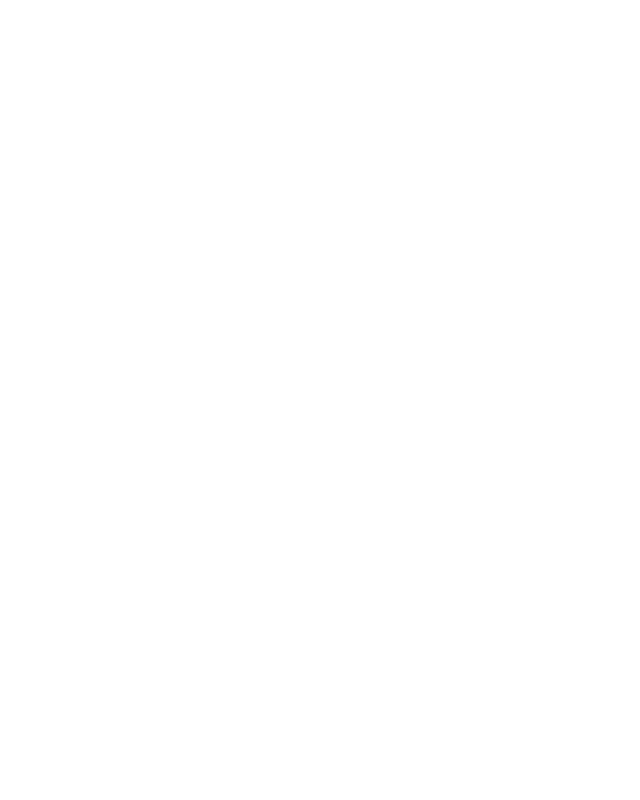
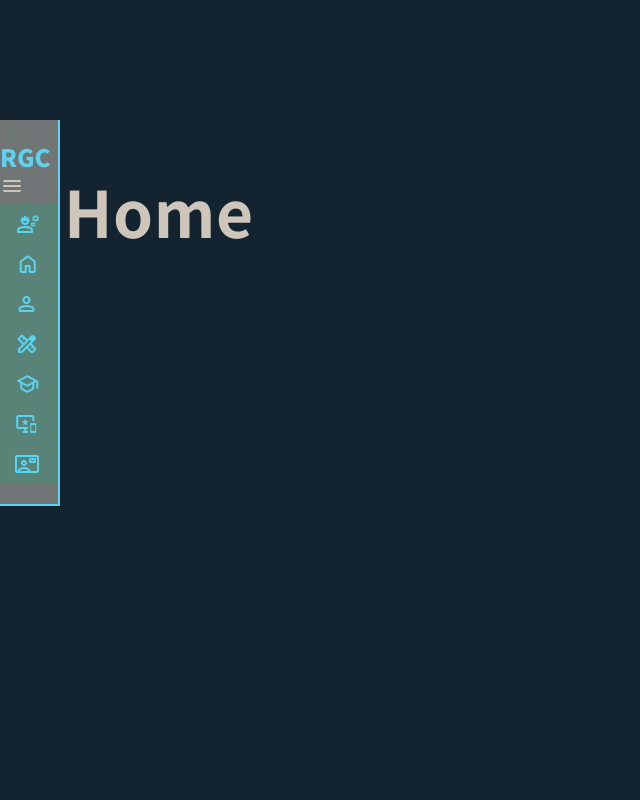
Before and after one commit to rmlgc/VueLanding, a Vue app: page / in a window 1280 px wide. Shown: the part 680-1480 px from the top of the page, without its empty margins (0-640 px from the left). Before the commit the page ends 800 px from the top, so only its background shows below. Built offline with nearby package versions, Linux system fonts and the light colour scheme.

Commit message:
theme base start

```diff
--- a/index.html
+++ b/index.html
@@ -1,13 +1,19 @@
 <!DOCTYPE html>
 <html lang="en">
-  <head>
+<head>
     <meta charset="UTF-8">
     <link rel="icon" href="/favicon.ico">
     <meta name="viewport" content="width=device-width, initial-scale=1.0">
     <title>Vite App</title>
-  </head>
-  <body>
-    <div id="app"></div>
-    <script type="module" src="/src/main.ts"></script>
-  </body>
+    <link rel="preconnect" href="https://fonts.googleapis.com">
+    <link rel="preconnect" href="https://fonts.gstatic.com" crossorigin>
+    <link href="https://fonts.googleapis.com/css2?family=Noto+Sans+JP:wght@300;500;700;900&family=Poppins:wght@400;500;700;900&display=swap"
+          rel="stylesheet">
+    <link href="https://fonts.googleapis.com/css2?family=Material+Symbols+Outlined" rel="stylesheet" />
+    <link rel="stylesheet" href="https://fonts.googleapis.com/css2?family=Material+Symbols+Outlined:opsz,wght,FILL,GRAD@20..48,100..700,0..1,-50..200" />
+    <link rel="stylesheet" href="https://fonts.googleapis.com/css2?family=Material+Symbols+Rounded:opsz,wght,FILL,GRAD@20..48,100..700,0..1,-50..200" />
+</head>
+<body id="app">
+<script type="module" src="/src/main.ts"></script>
+</body>
 </html>
--- a/package.json
+++ b/package.json
@@ -11,13 +11,17 @@
     "build-only": "vite build",
     "type-check": "vue-tsc --noEmit -p tsconfig.vitest.json --composite false",
     "lint": "eslint . --ext .vue,.js,.jsx,.cjs,.mjs,.ts,.tsx,.cts,.mts --fix --ignore-path .gitignore",
-    "coverage": "vitest run --coverage"
+    "coverage": "vitest run --coverage",
+    "publish-gh": "git subtree push --prefix dist origin gh-pages"
   },
   "dependencies": {
     "@playwright/test": "^1.28.1",
     "@rushstack/eslint-patch": "^1.1.4",
     "@vitejs/plugin-vue": "^4.0.0",
+    "@vueuse/components": "^9.9.0",
+    "@vueuse/core": "^9.9.0",
     "pinia": "^2.0.28",
+    "typeit": "^8.7.1",
     "vite": "^4.0.0",
     "vue": "^3.2.45",
     "vue-router": "^4.1.6"
--- a/src/App.vue
+++ b/src/App.vue
@@ -1,47 +1,219 @@
 <script setup lang="ts">
+import {ref, onMounted} from 'vue'
+import {useIntersectionObserver} from '@vueuse/core'
+
+import WipPage from '@/components/Landing/WipPage.vue'
+
+const elHome = ref(null)
+const elHomeIsVisible = ref(false)
+const elWip = ref(null)
+const elWipIsVisible = ref(false)
+const elAboutMe = ref(null)
+const elAboutMeIsVisible = ref(false)
+const elService = ref(null)
+const elServiceIsVisible = ref(false)
+const elResume = ref(null)
+const elResumeIsVisible = ref(false)
+const elPortfolio = ref(null)
+const elPortfolioIsVisible = ref(false)
+const elContact = ref(null)
+const elContactIsVisible = ref(false)
+
+const isMenuOpen = ref(false)
+
+const scrollTo = (elemento: any) => {
+  console.log(elemento)
+  let targetElemnt = elemento;
+  if (elemento.$el) {
+    targetElemnt = elemento.$el
+  }
+  targetElemnt.scrollIntoView({behavior: "smooth"})
+
+}
+
+onMounted(()=>{
+  let options = {
+    margin:'10%',
+  }
+
+  initIntersection(elWip.value.$el, elWipIsVisible, document.querySelector('body'), options)
+  initIntersection(elHome.value, elHomeIsVisible, document.querySelector('body'), options)
+  initIntersection(elAboutMe.value, elAboutMeIsVisible, document.querySelector('body'), options)
+  initIntersection(elService.value, elServiceIsVisible, document.querySelector('body'), options)
+  initIntersection(elResume.value, elResumeIsVisible, document.querySelector('body'), options)
+  initIntersection(elPortfolio.value, elPortfolioIsVisible, document.querySelector('body'), options)
+  initIntersection(elContact.value, elContactIsVisible, document.querySelector('body'), options)
+
+})
+
+const initIntersection = (element:any, elementIsVisible:any, elementScroll:any,  newOptions = {})=>{
+  let options = {
+    threshold:0.5,
+    ...newOptions
+  }
+
+  console.log(element)
+  console.log(options)
+  useIntersectionObserver(
+    element,
+    ([{isIntersecting}], observerElement) => {
+      elementIsVisible.value = isIntersecting
+    },
+    options
+  )
+}
 
 </script>
 
 <template>
+  <WipPage id="elWip" ref="elWip" class="content-full"></WipPage>
   <main>
-    <section>
-      <div>
-        <h1 class="text--interact text-center">
-        <span class="text-increase">
-          W</span>
-        <span class="text-reduces">ork
-        </span>
-        <span class="text-increase">I</span>
-        <span class="text-reduces">n
-        </span>
-        <span class="text-increase">
-          P</span>
-        <span class="text-reduces">rogress
-        </span>
-        </h1>
+    <header @click.self="isMenuOpen=!isMenuOpen" :class="`${isMenuOpen ? 'open' : ''}`">
+      <div
+        :class="`header-menu ${isMenuOpen ? 'header-menu-full bg-glass--fat' : 'bg-glass--slim'} bg-glass-secondary `">
+        <div class="header-menu-title">
+          <a href="https://linktr.ee/rommelgc" target="_blank" class="decoration-none text-spacing-none">
+            <span class="text-increase">R</span>
+            <span class="text-reduces">ommel</span>
+            <span class="text-increase">G</span>
+            <span class="text-reduces">arcia</span>
+            <span class="text-increase">C</span>
+            <span class="text-reduces">oronado</span>
+            {{ }}
+          </a>
+          <div class="header-menu-btn" @click="isMenuOpen=!isMenuOpen">
+            <span v-if="isMenuOpen" class="material-symbols-rounded">close</span>
+            <span v-else class="material-symbols-rounded">menu</span>
+          </div>
+        </div>
+        <div class="header-menu-content">
+          <a @click="scrollTo(elWip)" :class="`header-menu-link ${elWipIsVisible ? 'active' : ''}`"> <span
+            class="material-symbols-rounded">
+engineering
+</span>Wip</a>
+          <a @click="scrollTo(elHome)" :class="`header-menu-link ${elHomeIsVisible ? 'active' : ''}`"> <span
+            class="material-symbols-rounded">
+home
+</span> Home</a>
+          <a @click="scrollTo(elAboutMe)" :class="`header-menu-link ${elAboutMeIsVisible ? 'active' : ''}`"><span
+            class="material-symbols-rounded">
+person
+</span> About me</a>
+          <a @click="scrollTo(elService)" :class="`header-menu-link ${elServiceIsVisible ? 'active' : ''}`"><span
+            class="material-symbols-rounded">
+design_services
+</span> Service</a>
+          <a @click="scrollTo(elResume)" :class="`header-menu-link ${elResumeIsVisible ? 'active' : ''}`"><span
+            class="material-symbols-rounded">
+school
+</span> Resume</a>
+          <a @click="scrollTo(elPortfolio)" :class="`header-menu-link ${elPortfolioIsVisible ? 'active' : ''}`"><span
+            class="material-symbols-rounded">
+important_devices
+</span> Portfolio</a>
+          <a @click="scrollTo(elContact)" :class="`header-menu-link ${elContactIsVisible ? 'active' : ''}`"><span
+            class="material-symbols-rounded">
+contact_mail
+</span> Contact</a>
+        </div>
       </div>
-    </section>
+    </header>
+    <div class="main-content">
+      <section id="elHome" ref="elHome" class="section-card">
+        <h2 class="text-h1"> Home </h2>
+      </section>
+      <section id="elAboutMe" ref="elAboutMe" class="content section-card">
+        <h2 class="text-h2"> About me </h2>
+      </section>
+      <section id="elService" ref="elService" class="content section-card">
+        <h2 class="text-h3"> Service </h2>
+      </section>
+      <section id="elResume" ref="elResume" class="content section-card">
+        <h2 class="text-h4"> Experience </h2>
+        <h2 class="text-h5"> Resume </h2>
+      </section>
+      <section id="elPortfolio" ref="elPortfolio" class="content section-card">
+        <h2 class="text-h6"> Portfolio </h2>
+      </section>
+      <section id="elContact" ref="elContact" class="content section-card">
+        <h2 class="text-h1"> Contact </h2>
+      </section>
+      <footer>
+        <a href="https://linktr.ee/rommelgc" target="_blank">Rommel Garcia Coronado</a>
+      </footer>
+    </div>
   </main>
 </template>
 
 <style lang="scss">
-.text{
-  &-increase{
-    font-size: 10rem;
-  .text--interact:hover &,
-  &.text--interact:hover{
-    font-size: 4rem;
+.decoration-none {
+  text-decoration: none;
+}
+
+.text {
+  &-spacing-none {
+    letter-spacing: 0rem;
   }
-  }
-  &-reduces{
-    font-size: 0;
+
+  &-increase {
+    font-size: 1.2rem;
+    transition: font-size 1s cubic-bezier(.68, -0.55, .27, 1.55);
+    font-weight: 900;
+
     .text--interact:hover &,
-    &.text--interact:hover{
-      font-size: 4rem;
+    &.text--interact:hover,
+    .open & {
+      font-size: 1rem;
     }
   }
-  &-center{
-    text-align: center;
+
+  &-reduces {
+    font-size: 0;
+    transition: font-size 1s cubic-bezier(.68, -0.55, .27, 1.55);
+    font-weight: 900;
+
+    .text--interact:hover &,
+    &.text--interact:hover,
+    .open & {
+      font-size: 1rem;
+    }
+  }
+}
+
+.header-menu {
+  z-index: 10;
+  font-size: inherit;
+  color: var(--text-color);
+  transition: width 1s cubic-bezier(.68, -0.55, .27, 1.25), font-size 0.7s cubic-bezier(.68, -0.55, .27, 1.55);
+  padding: 20px 0px;
+  border-bottom: chocolate 2px solid;
+  border-right: chocolate 2px solid;
+  border-right-color: var(--link-color);
+  border-bottom-color: var(--link-color);
+  width: 60px;
+
+  &-full {
+    width: 100vw;
+    color: var(--background-color);
+    backdrop-filter: blur(5px);
+    font-size: inherit;
+    transition: width 0.5s cubic-bezier(.68, 0, .27, 1.50), font-size 1.75s cubic-bezier(.68, -0.55, .27, 1.55);
+  }
+
+  &-link {
+    display: flex;
+    gap: 0px;
+    justify-content: center;
+    align-items: center;
+    padding: 8px 12px;
+    font-size: 0px;
+    text-align: left;
+    cursor: pointer;
+    .open & {
+      gap: 20px;
+      font-size: 1.5rem;
+      justify-content: end;
+    }
   }
 }
 </style>
--- a/src/assets/base.css
+++ b/src/assets/base.css
@@ -1,52 +1,22 @@
 /* color palette from <https://github.com/vuejs/theme> */
+@import url('https://fonts.googleapis.com/css2?family=Noto+Sans+JP:wght@300;500;700;900&family=Poppins:wght@400;500;700;900&display=swap');
+
 :root {
-  --vt-c-white: #ffffff;
-  --vt-c-white-soft: #f8f8f8;
-  --vt-c-white-mute: #f2f2f2;
-
-  --vt-c-black: #181818;
-  --vt-c-black-soft: #222222;
-  --vt-c-black-mute: #282828;
-
-  --vt-c-indigo: #2c3e50;
-
-  --vt-c-divider-light-1: rgba(60, 60, 60, 0.29);
-  --vt-c-divider-light-2: rgba(60, 60, 60, 0.12);
-  --vt-c-divider-dark-1: rgba(84, 84, 84, 0.65);
-  --vt-c-divider-dark-2: rgba(84, 84, 84, 0.48);
-
-  --vt-c-text-light-1: var(--vt-c-indigo);
-  --vt-c-text-light-2: rgba(60, 60, 60, 0.66);
-  --vt-c-text-dark-1: var(--vt-c-white);
-  --vt-c-text-dark-2: rgba(235, 235, 235, 0.64);
+    --text-color: hsl(36deg 17% 77%);
+    --text-color-opacity: hsl(36deg 17% 77% /50%);
+    --background-color: hsl(204deg 44% 13%);
+    --background-color-opacity: hsl(204deg 44% 13% /50%);
+    --link-color: hsl(192deg 84% 65%);
+    --link-color-opacity: hsl(192deg 84% 65% /50%);
 }
 
 /* semantic color variables for this project */
 :root {
-  --color-background: var(--vt-c-white);
-  --color-background-soft: var(--vt-c-white-soft);
-  --color-background-mute: var(--vt-c-white-mute);
-
-  --color-border: var(--vt-c-divider-light-2);
-  --color-border-hover: var(--vt-c-divider-light-1);
-
-  --color-heading: var(--vt-c-text-light-1);
-  --color-text: var(--vt-c-text-light-1);
-
-  --section-gap: 160px;
 }
 
 @media (prefers-color-scheme: dark) {
     :root {
-    --color-background: var(--vt-c-black);
-    --color-background-soft: var(--vt-c-black-soft);
-    --color-background-mute: var(--vt-c-black-mute);
 
-    --color-border: var(--vt-c-divider-dark-2);
-    --color-border-hover: var(--vt-c-divider-dark-1);
-
-    --color-heading: var(--vt-c-text-dark-1);
-    --color-text: var(--vt-c-text-dark-2);
     }
 }
 
@@ -56,18 +26,69 @@
     box-sizing: border-box;
     margin: 0;
     position: relative;
-  font-weight: normal;
+}
+
+html {
+    font-size: 20px;
 }
 
 body {
     min-height: 100vh;
-  color: var(--color-text);
-  background: var(--color-background);
     transition: all 0.5s;
-  line-height: 1.6;
-  font-family: Inter, -apple-system, BlinkMacSystemFont, 'Segoe UI', Roboto, Oxygen, Ubuntu,
+    background: var(--background-color);
+    color: var(--text-color);
+    line-height: 1.4;
+    letter-spacing: .03rem;
+    font-family: 'Noto Sans JP', 'Poppins', sans-serif, Inter, -apple-system, BlinkMacSystemFont, 'Segoe UI', Roboto, Oxygen, Ubuntu,
     Cantarell, 'Fira Sans', 'Droid Sans', 'Helvetica Neue', sans-serif;
     text-rendering: optimizeLegibility;
     -webkit-font-smoothing: antialiased;
     -moz-osx-font-smoothing: grayscale;
+    scroll-behavior: smooth;
 }
+
+h1, .text-h1, h2, .text-h2, h3, .text-h3,
+h4, .text-h4, h5, .text-h5, h6, .text-h6 {
+    margin: 20px 4px 0px 4px;
+}
+
+.text-body1, .text-body2 {
+    margin: 0px 4px 20px 4px;
+}
+
+.text-body2 {
+    font-weight: 100;
+}
+
+h1, .text-h1 {
+    font-size: 3.2rem;
+    line-height: 1.2;
+}
+
+h2, .text-h2 {
+    font-size: 2rem;
+}
+
+h3, .text-h3 {
+    font-size: 1.8rem;
+}
+
+h4, .text-h4 {
+    font-size: 1.6rem;
+}
+
+h5, .text-h5 {
+    font-size: 1.4rem;
+}
+
+h6, .text-h6 {
+    font-size: 1.2rem;
+}
+
+.text-center {
+    text-align: center;
+}
+
+.text-right {
+    text-align: right;
+}
--- a/src/assets/main.css
+++ b/src/assets/main.css
@@ -1,17 +1,70 @@
 @import './base.css';
 
 #app {
-  max-width: 1280px;
     margin: 0 auto;
-  font-weight: normal;
 }
 
-a,
-.green {
-  text-decoration: none;
-  color: hsla(160, 100%, 37%, 1);
-  transition: 0.4s;
+header, footer
+.content-full {
+    max-width: 2900px;
 }
+
+.content {
+    max-width: 1900px;
+    margin: 0px 8px;
+}
+
+.content-full {
+    max-width: 2900px;
+    margin: 0px;
+}
+
+.wrap-center {
+    display: flex;
+    justify-content: center;
+}
+
+a.active,
+a {
+    color: hsl(192deg 84% 65%);
+    transition: all 0.1s cubic-bezier(.68, -0.55, .27, 1.55);
+    cursor: pointer;
+}
+a:hover,
+a.active {
+    background-color: hsla(160, 100%, 37%, 0.2);
+}
+
+.wrap-center {
+
+}
+
+.bg-glass-primary{
+    background-color: var(--background-color-opacity);
+    backdrop-filter: blur(7px);
+}
+.bg-glass-secondary{
+    background-color: var(--text-color-opacity);
+    backdrop-filter: blur(7px);
+}
+.bg-glass-accent{
+    background-color: var(--link-color-opacity);
+    backdrop-filter: blur(7px);
+}
+
+.bg-glass{
+    backdrop-filter: blur(7px);
+}
+
+.bg-glass--slim{
+    backdrop-filter: blur(2px);
+}
+
+.bg-glass--fat{
+    backdrop-filter: blur(12px);
+}
+
+
 
 @media (hover: hover) {
     a:hover {
@@ -19,14 +72,32 @@
     }
 }
 
-@media (min-width: 1024px) {
-  body {
+main {
     display: flex;
-    place-items: center;
+    display: grid;
+    grid-template-columns: 60px minmax(300px, 1fr);
 }
 
-  #app {
-    display: grid;
-    grid-template-columns: 1fr ;
+footer {
+    min-height: 6vh;
 }
+
+main,
+section {
+    min-height: 100vh;
 }
+section {
+    padding: 32px 0px ;
+    margin-bottom: 32px;
+}
+
+header {
+    position: sticky;
+    top: 0px;
+    height: calc(100vh - calc(100vh - 100%));
+    max-height: 100vh;
+    z-index: 1;
+}
+header.open{
+    width: 100vw;
+}
--- /dev/null
+++ b/src/components/Landing/WipPage.vue
@@ -0,0 +1,79 @@
+<script>
+
+</script>
+<template>
+  <section class="wrap-center">
+    <div>
+      <h1 class="text--interact text-center">
+        <span class="text-increase">
+          W</span>
+        <span class="text-reduces">ork
+        </span>
+        <span class="text-increase">I</span>
+        <span class="text-reduces">n
+        </span>
+        <span class="text-increase">
+          P</span>
+        <span class="text-reduces">rogress
+        </span>
+      </h1>
+    </div>
+  </section>
+</template>
+<style scoped lang="scss">
+.text {
+  &-increase {
+    font-size: 8rem;
+    transition: font-size 1s cubic-bezier(.68, -0.55, .27, 1.55);
+    font-weight: 900;
+    animation: firstAnimationIncrease 3s cubic-bezier(.68, -0.55, .27, 1.55);
+
+    .text--interact:hover &,
+    &.text--interact:hover {
+      font-size: 4.7rem;
+    }
+  }
+
+  &-reduces {
+    font-size: 0;
+    transition: font-size 1s cubic-bezier(.68, -0.55, .27, 1.55);
+    font-weight: 900;
+    animation: firstAnimationReduces 2.5s cubic-bezier(.68, -0.55, .27, 1.55);
+
+    .text--interact:hover &,
+    &.text--interact:hover {
+      font-size: 3.5rem;
+    }
+  }
+}
+
+@keyframes firstAnimationIncrease {
+  0% {
+    font-size: 4.7rem;
+  }
+  40% {
+    font-size: 6rem;
+  }
+  80% {
+    font-size: 7rem;
+  }
+  100% {
+    font-size: 8rem;
+  }
+}
+
+@keyframes firstAnimationReduces {
+  0% {
+    font-size: 3.5rem;
+  }
+  40% {
+    font-size: 3rem;
+  }
+  80% {
+    font-size: 1rem;
+  }
+  100% {
+    font-size: -2rem;
+  }
+}
+</style>
--- a/src/views/HomeView.vue
+++ b/src/views/HomeView.vue
@@ -3,5 +3,5 @@
 </script>
 
 <template>
-  <main />
+
 </template>
```
Also changed, not shown: 1 other file (tests, documents, lock files or other folders). Lines whose indentation alone changed are shown as unchanged.
